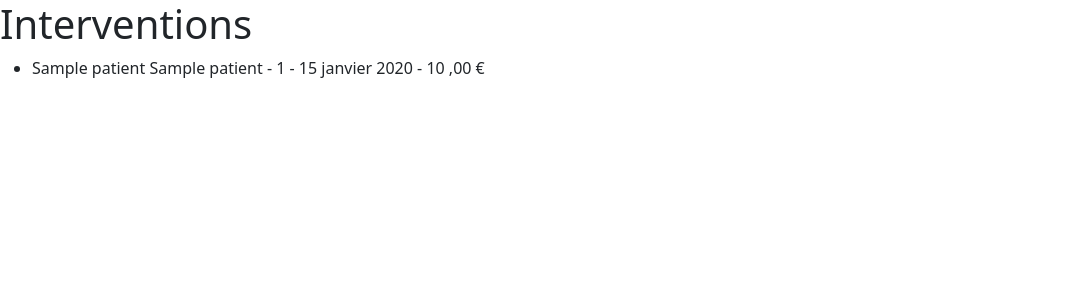
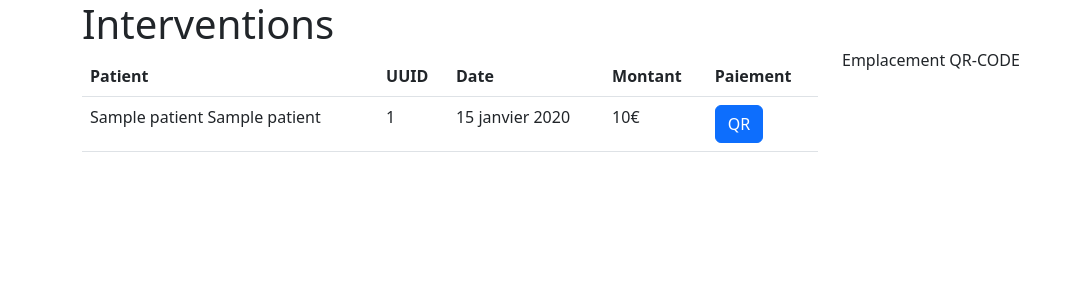
Before and after one commit to flequeau/stripeProject, a Django app: page / in a window 1280 px wide. Shown: the top 300 px of the page, without its empty margins (0-1081 px from the left). Run offline with Django 4.2, Linux system fonts and the light colour scheme; tables that the repository leaves empty hold one stand-in row (values such as "Sample post").

Commit message:
ListView table - Link to qr-code

```diff
--- a/dhpayment/templates/dhpayment/interv_list.html
+++ b/dhpayment/templates/dhpayment/interv_list.html
@@ -1,9 +1,31 @@
 {% extends 'base.html' %}
 {% block content %}
-<h1>Interventions</h1>
-<ul>
-{% for interv in object_list %}
-    <li>{{ interv.patient }} - {{ interv.uuid }} - {{ interv.date|date:'d F Y' }} - {{ interv.amount }} ,00 €</li>
-{% endfor %}
-</ul>
+    <div class="row">
+        <div class="col-8">
+            <h1>Interventions</h1>
+            <table class="table">
+                <thead>
+                <th>Patient</th>
+                <th>UUID</th>
+                <th>Date</th>
+                <th>Montant</th>
+                <th>Paiement</th>
+                </thead>
+                <tbody>
+                {% for interv in object_list %}
+                    <tr>
+                        <td>{{ interv.patient }}</td>
+                        <td>{{ interv.uuid }}</td>
+                        <td>{{ interv.date|date:'d F Y' }}</td>
+                        <td>{{ interv.amount }}€</td>
+                        <td><a href="#" class="btn btn-primary">QR</a></td>
+                    </tr>
+                {% endfor %}
+                </tbody>
+            </table>
+        </div>
+    <div class="col-4 mt-5">
+        Emplacement QR-CODE
+    </div>
+    </div>
 {% endblock %}
--- a/stripeProject/interv_generate.py
+++ b/stripeProject/interv_generate.py
@@ -11,8 +11,8 @@ def datagenerate(records, headers):
         for i in range(records):
             writer.writerow({
                 "patient": i,
-                "IntervDate": fake.date_between(start_date=datetime.date(2020, 8, 1),
-                                                end_date=datetime.date(2020, 9, 6)),
+                "IntervDate": fake.date_between(start_date=datetime.date(2022, 8, 1),
+                                                end_date=datetime.date(2022, 9, 6)),
                 "Dh": fake.random_int(min=75, max=500),
                 "uuid": fake.uuid4(),
             })
--- a/templates/base.html
+++ b/templates/base.html
@@ -10,8 +10,10 @@
     {% endblock %}
 </head>
 <body>
+<div class="container">
 {% block content %}
 {% endblock %}
+</div>
 <!-- JavaScript Bundle with Popper -->
 <script src="https://cdn.jsdelivr.net/npm/bootstrap@5.2.0/dist/js/bootstrap.bundle.min.js"
         integrity="sha384-A3rJD856KowSb7dwlZdYEkO39Gagi7vIsF0jrRAoQmDKKtQBHUuLZ9AsSv4jD4Xa"
```
Also changed, not shown: 1 other file.
